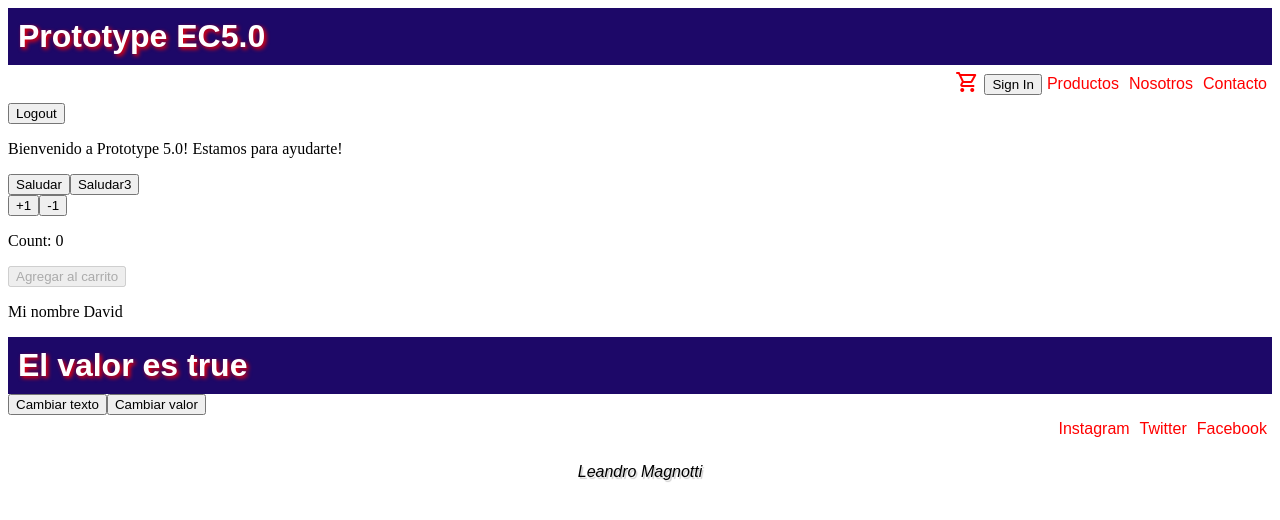
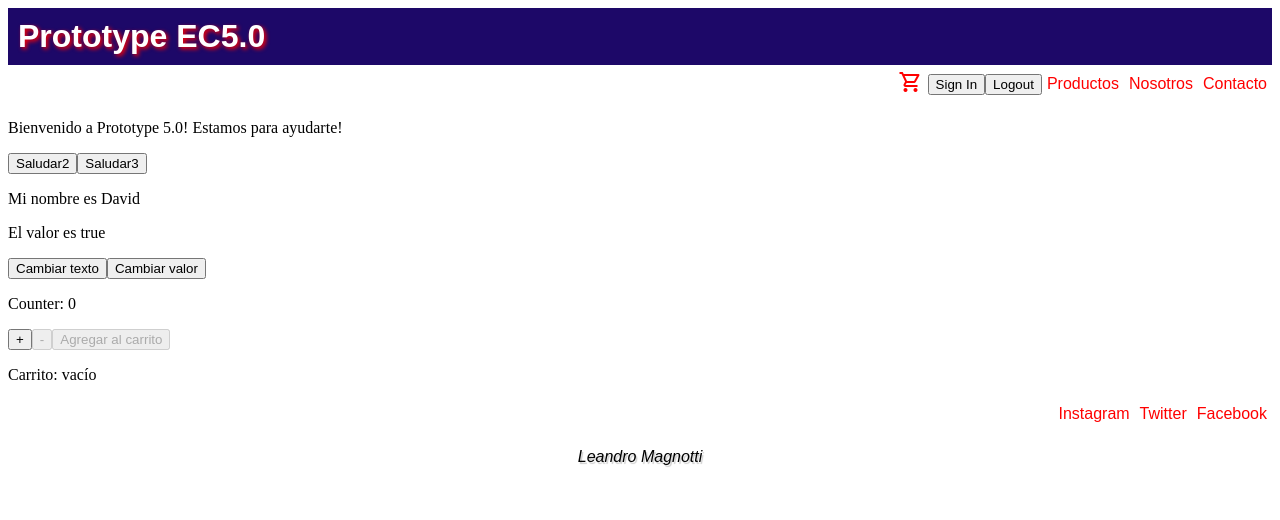
Before and after one commit to SargonL89/reactProyect5.0, a React (Create React App) app: page / in a window 1280 px wide. Shown: the top 520 px of the page. Built offline with nearby package versions, Linux system fonts and the light colour scheme.

Commit message:
ItemCount with carrito

```diff
--- a/src/App.js
+++ b/src/App.js
@@ -1,12 +1,21 @@
 import Header from './components/Header/Header';
 import Footer from './components/Footer/Footer';
 import ItemListContainer from './components/Main/ItemListContainer';
-import Counter from './components/Counter/Counter';
-import Texto from './components/Texto';
+// import Counter from './components/Counter/Counter';
+import ItemCount from './components/Counter/ItemCount';
+import React, {useState} from 'react';
 
 const App = () => {
+
+    const stock = 100;
+    const initial = 0;
+    const [carrito, setCarrito] = useState('vacío');
+
+    const onAdd = () => {
+        setCarrito('Producto en carrito')
+    };
+
     const saludo = '';
-
     const saludo2 = () => {
         console.log('Saludo2')
     };
@@ -15,8 +24,9 @@ const App = () => {
         <>
             <Header />
             <ItemListContainer saludo={saludo} saludo2={saludo2}/>
-            <Counter />
-            <Texto />
+            {/* <Counter /> */}
+            <ItemCount stock={stock} initial={initial} onAdd={onAdd} />
+            <p>Carrito: {carrito}</p>
             <Footer />
         </>
     )
--- /dev/null
+++ b/src/components/Counter/ItemCount.jsx
@@ -0,0 +1,23 @@
+import React, {useState} from 'react'
+
+const ItemCount = ({stock, initial, onAdd}) => {
+
+  const [counter, setCounter] = useState(initial)
+  const sumar = () => {
+    setCounter(counter + 1)
+  }
+  const restar = () => {
+    setCounter(counter - 1)
+  }
+
+  return (
+    <div>
+      <p>Counter: {counter}</p>
+      <button disabled={counter >= stock} onClick={sumar}>+</button>
+      <button disabled={counter <= 0} onClick={restar}>-</button>
+      <button disabled={counter > stock || counter <= 0} onClick={onAdd}>Agregar al carrito</button>
+    </div>
+  )
+}
+
+export default ItemCount
--- a/src/components/Main/ItemListContainer.js
+++ b/src/components/Main/ItemListContainer.js
@@ -1,5 +1,5 @@
 import React from 'react'
-import Button from '../Button/Button';
+import Texto from './Texto';
 
 const ItemListContainer = ({saludo, saludo2}) => {
     const numero = Math.random();
@@ -19,10 +19,10 @@ const ItemListContainer = ({saludo, saludo2}) => {
     }
     return (
         <div>
-          <Button value='Logout' variant='secundary'/>
           <p>{saludo}</p>
-          <button onClick={saludo2}>Saludar</button>
+          <button onClick={saludo2}>Saludar2</button>
           <button onClick={saludo3}>Saludar3</button>
+          <Texto />
         </div>
     );
 }
--- a/src/components/Texto.jsx
+++ b/src/components/Main/Texto.jsx
@@ -16,9 +16,9 @@ const Texto = () => {
         setValorBull(!valorBull)
     }
 
-    useEffect(() => {
-        console.log('Me ejecuto siempre')
-    });
+    // useEffect(() => {
+    //     console.log('Me ejecuto siempre')
+    // });
 
     useEffect(()=>{
         //tareas pesadas como solicitudes a bases de datos, tareas que requieran gasto de dinero
@@ -32,9 +32,9 @@ const Texto = () => {
     return (
     <div>
         <p>
-            Mi nombre {nombre}
+            Mi nombre es {nombre}
         </p>
-        {valorBull ? <h1>El valor es true</h1> : <h1>otra cosa</h1>}
+        {valorBull ? <p>El valor es true</p> : <p>otra cosa</p>}
         <button onClick={cambiarNombre}>
             Cambiar texto
         </button>
--- a/src/components/Nav/Navbar.js
+++ b/src/components/Nav/Navbar.js
@@ -9,6 +9,7 @@ const Navbar = (props) => {
       <nav className={styles.contenedor}>
           <CartWidget />
           <Button value='Sign In' variant='primary'/>
+          <Button value='Logout' variant='secundary'/>
           <a href="https://google.com">Productos</a>
           <a href="https://google.com">Nosotros</a>
           <a href="https://google.com">Contacto</a>
```
Also changed, not shown: src/components/Nav/CartWidget.js (+5 -5 lines).
